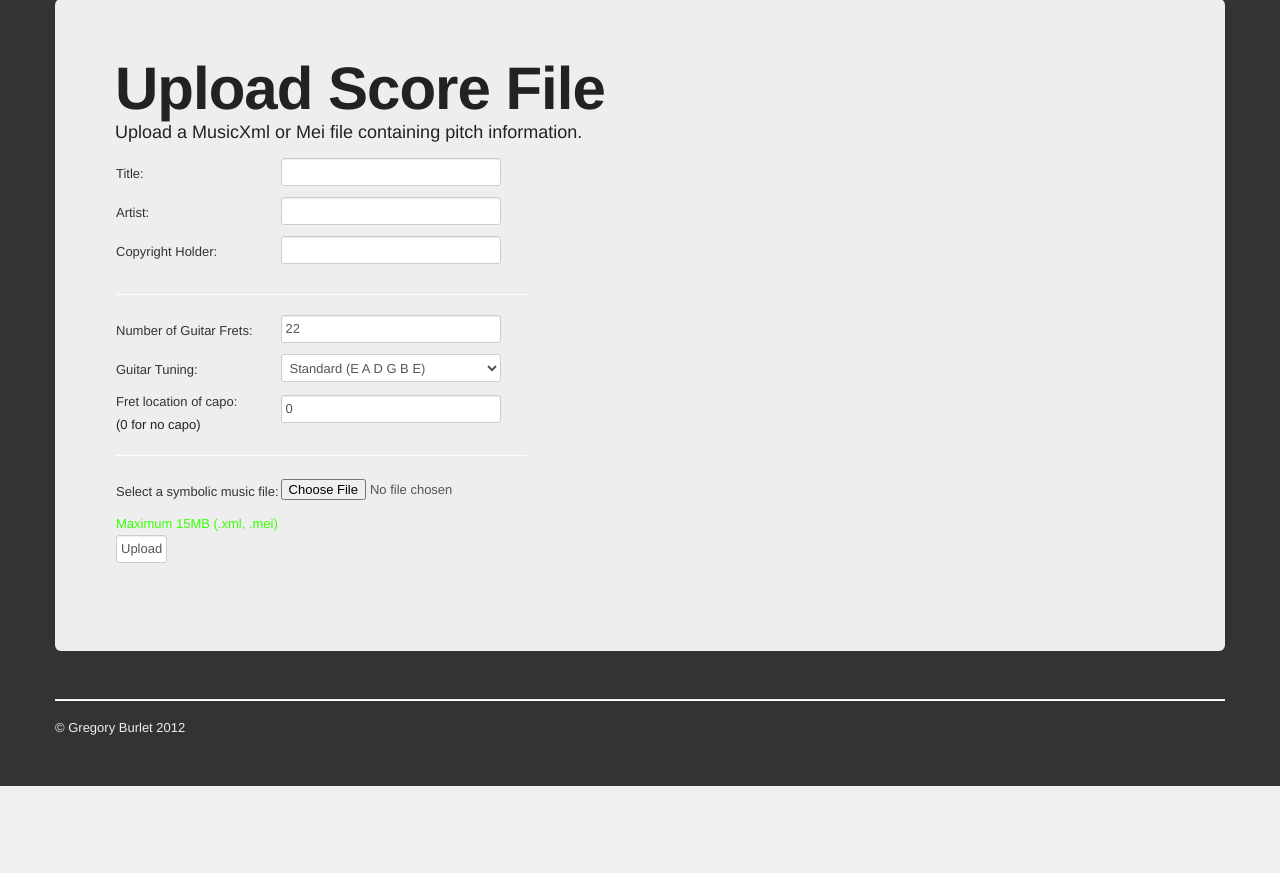
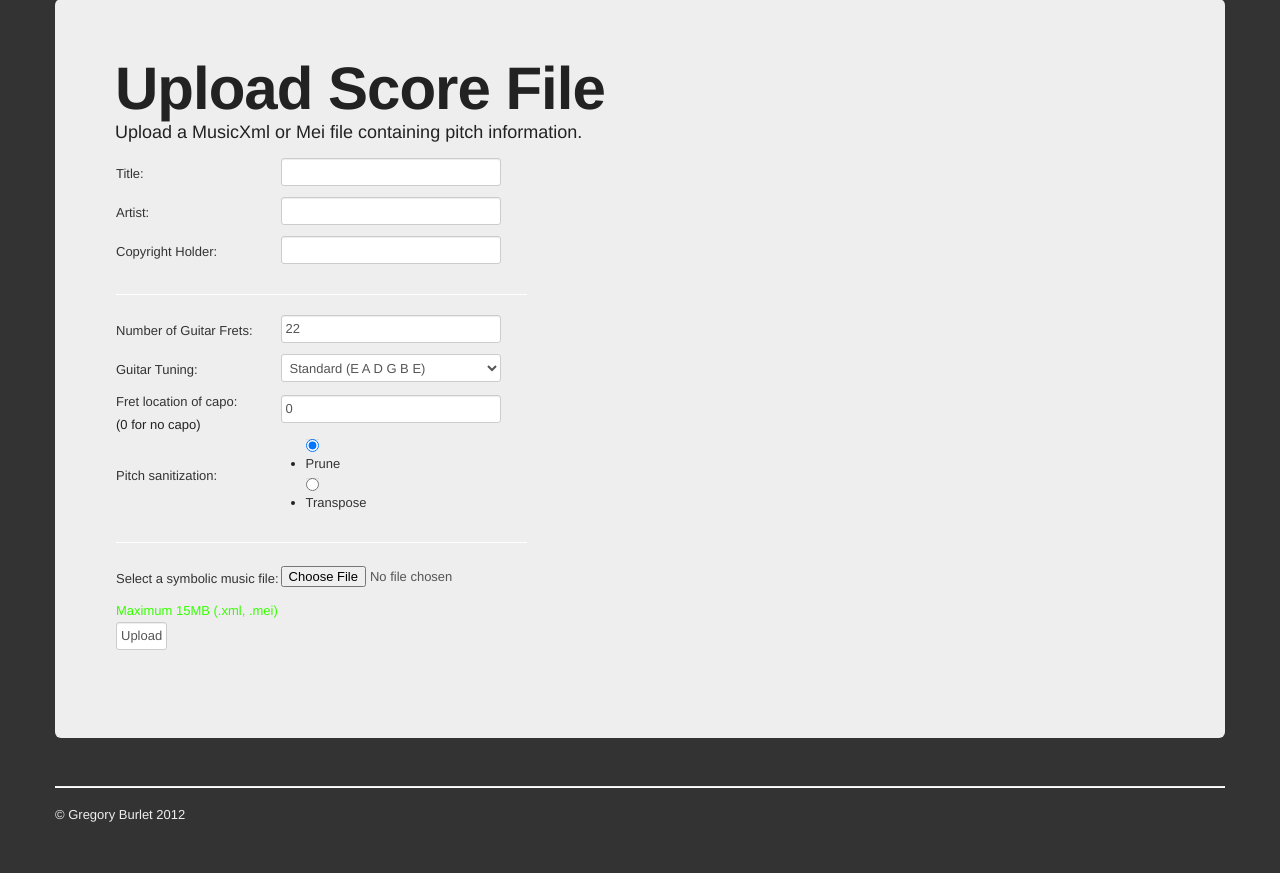
Before and after one commit to gburlet/robotaba, a Django app: page /tabulate/upload/ in a window 1280 px wide. Shown: the part 61-934 px from the top of the page. Before the commit the page ends 847 px from the top, so only its background shows below. Run offline with Django 3.2, Linux system fonts and the light colour scheme.

Commit message:
GUI choose pitch sanitization
let user choose whether to prune or transpose notes outside of the
guitar's pitch range.

```diff
--- a/pitchestimate/models.py
+++ b/pitchestimate/models.py
@@ -87,6 +87,7 @@ class PitchDetect(models.Model):
     fk_audio = models.ForeignKey(Audio)
     fk_pmei = models.ForeignKey(MeiPitch, null=True)
     fk_guitar = models.ForeignKey(GuitarModel, null=True)
+    pitch_sanitize_prune = models.NullBooleanField(null=True)
     # timestamp when processing begins
     process_ts = models.DateTimeField(auto_now_add=True)
     # timestamp when processing has completed
@@ -112,7 +113,7 @@ class PitchDetect(models.Model):
         if self.fk_guitar is not None:
             guitarify = Guitarify(self.fk_guitar.num_frets, self.fk_guitar.tuning, self.fk_guitar.capo)
             # write in place
-            guitarify.sanitize_mei_file(pmei.get_abs_path(), pmei.get_abs_path(), prune=True)
+            guitarify.sanitize_mei_file(pmei.get_abs_path(), pmei.get_abs_path(), prune=self.pitch_sanitize_prune)
 
         pmei.mei_append_metamusic()
 
--- a/pitchestimate/views.py
+++ b/pitchestimate/views.py
@@ -38,8 +38,9 @@ def upload_audio(request):
                 frets = request.POST['num_frets']
                 capo = request.POST['capo']
                 tuning = request.POST['tuning']
+                sanitize = request.POST['pitch_sanitize']
 
-                get_vars = '?frets=%s&capo=%s&tuning=%s' % (frets, capo, tuning)
+                get_vars = '?frets=%s&capo=%s&tuning=%s&sanitize=%s' % (frets, capo, tuning, sanitize)
 
             audio = Audio(fk_mid=meta, audio_file=input_file)
             audio.save()
@@ -60,6 +61,7 @@ def process(request, audio_id):
         frets = int(request.GET['frets'])
         capo = int(request.GET['capo'])
         tuning = request.GET['tuning']
+        pitch_sanitize_prune = True if request.GET['sanitize'] == 'prune' else False
     except KeyError:
         # don't use a guitar model for polyphonic transcription
         guitar_model = False
@@ -74,6 +76,7 @@ def process(request, audio_id):
         guitar.save()
 
         db_fields['fk_guitar'] = guitar
+        db_fields['pitch_sanitize_prune'] = pitch_sanitize_prune
 
     pestimator = PitchDetect(**db_fields)
     # writing to the database writes the analysis start timestamp
--- a/robotaba/forms.py
+++ b/robotaba/forms.py
@@ -15,6 +15,13 @@ class MetaDataForm(forms.Form):
     )
 
 class GuitarDataForm(forms.Form):
+    pitch_sanitize=forms.ChoiceField(
+        label="Pitch sanitization",
+        choices=[("prune", "Prune"),
+                 ("transpose", "Transpose")],
+        initial="prune",
+        widget=forms.RadioSelect()
+    )
     num_frets=forms.IntegerField(
         label="Number of Guitar Frets",
         min_value=10,
--- a/robotaba/templates/uploadaudio.html
+++ b/robotaba/templates/uploadaudio.html
@@ -57,6 +57,9 @@
                             <tr class="guitarify">
                                 <td>{{ form.capo.label_tag }} ({{ form.capo.help_text }})</td><td>{{ form.capo }}</td>
                             </tr>
+                            <tr class="guitarify">
+                                <td>{{ form.pitch_sanitize.label_tag }}</td><td>{{ form.pitch_sanitize }}</td>
+                            </tr>
                             <tr>
                                 <td colspan="2"><hr/></td>
                             </tr>
--- a/robotaba/templates/uploadscore.html
+++ b/robotaba/templates/uploadscore.html
@@ -40,6 +40,9 @@
                                 <td>{{ form.capo.label_tag }} ({{ form.capo.help_text }})</td><td>{{ form.capo }}</td>
                             </tr>
                             <tr>
+                                <td>{{ form.pitch_sanitize.label_tag }}</td><td>{{ form.pitch_sanitize }}</td>
+                            </tr>
+                            <tr>
                                 <td colspan="2"><hr/></td>
                             </tr>
                             <tr>
--- a/robotaba/templates/uploadtranscribe.html
+++ b/robotaba/templates/uploadtranscribe.html
@@ -40,6 +40,9 @@
                                 <td>{{ form.capo.label_tag }} ({{ form.capo.help_text }})</td><td>{{ form.capo }}</td>
                             </tr>
                             <tr>
+                                <td>{{ form.pitch_sanitize.label_tag }}</td><td>{{ form.pitch_sanitize }}</td>
+                            </tr>
+                            <tr>
                                 <td colspan="2"><hr/></td>
                             </tr>
                             <tr>
--- a/tabulate/models.py
+++ b/tabulate/models.py
@@ -56,6 +56,7 @@ class Tabulate(models.Model):
     fk_pmei = models.ForeignKey(MeiPitch)
     fk_tmei = models.ForeignKey(MeiTab, null=True)
     fk_guitar = models.ForeignKey(GuitarModel)
+    pitch_sanitize_prune = models.NullBooleanField(null=True)
     # timestamp when processing begins
     process_ts = models.DateTimeField(auto_now_add=True)
     # timestamp when processing has completed
@@ -69,7 +70,7 @@ class Tabulate(models.Model):
         # don't clobber original pmei file, since the tablature should be able to be arranged
         # with different guitar models
         guitarify = Guitarify(self.fk_guitar.num_frets, self.fk_guitar.tuning, self.fk_guitar.capo)
-        sanitized_mei_str = guitarify.sanitize_mei_file(self.fk_pmei.get_abs_path(), None, prune=True)
+        sanitized_mei_str = guitarify.sanitize_mei_file(self.fk_pmei.get_abs_path(), None, prune=self.pitch_sanitize_prune)
 
         # instantiate a model of the guitar the user is using
         guitar = Guitar(self.fk_guitar.num_frets, self.fk_guitar.tuning, self.fk_guitar.capo)
--- a/tabulate/views.py
+++ b/tabulate/views.py
@@ -46,11 +46,12 @@ def upload_score(request):
             frets = request.POST['num_frets']
             capo = request.POST['capo']
             tuning = request.POST['tuning']
+            sanitize = request.POST['pitch_sanitize']
 
             # redirect and construct the Tabulate object in the process view to allow
             # the input file to be processed multiple times by the user
             # to get different tablature output, if desired.
-            return HttpResponseRedirect('/tabulate/%d/?frets=%s&capo=%s&tuning=%s' % (pmei.id, frets, capo, tuning))
+            return HttpResponseRedirect('/tabulate/%d/?frets=%s&capo=%s&tuning=%s&sanitize=%s' % (pmei.id, frets, capo, tuning, sanitize))
     else:
         # serve the form
         form = UploadScoreForm()
@@ -65,6 +66,7 @@ def process(request, pmei_id):
         frets = int(request.GET['frets'])
         capo = int(request.GET['capo'])
         tuning = request.GET['tuning']
+        pitch_sanitize_prune = True if request.GET['sanitize'] == 'prune' else False
     except KeyError:
         return HttpResponse("Need to specify number of frets, capo position, and guitar tuning")
 
@@ -75,7 +77,7 @@ def process(request, pmei_id):
     )
     guitar.save()
 
-    taber = Tabulate(fk_pmei=pmei, fk_guitar=guitar)
+    taber = Tabulate(fk_pmei=pmei, fk_guitar=guitar, pitch_sanitize_prune=pitch_sanitize_prune)
     # writing to the database writes the start timestamp
     taber.save()
 
```
